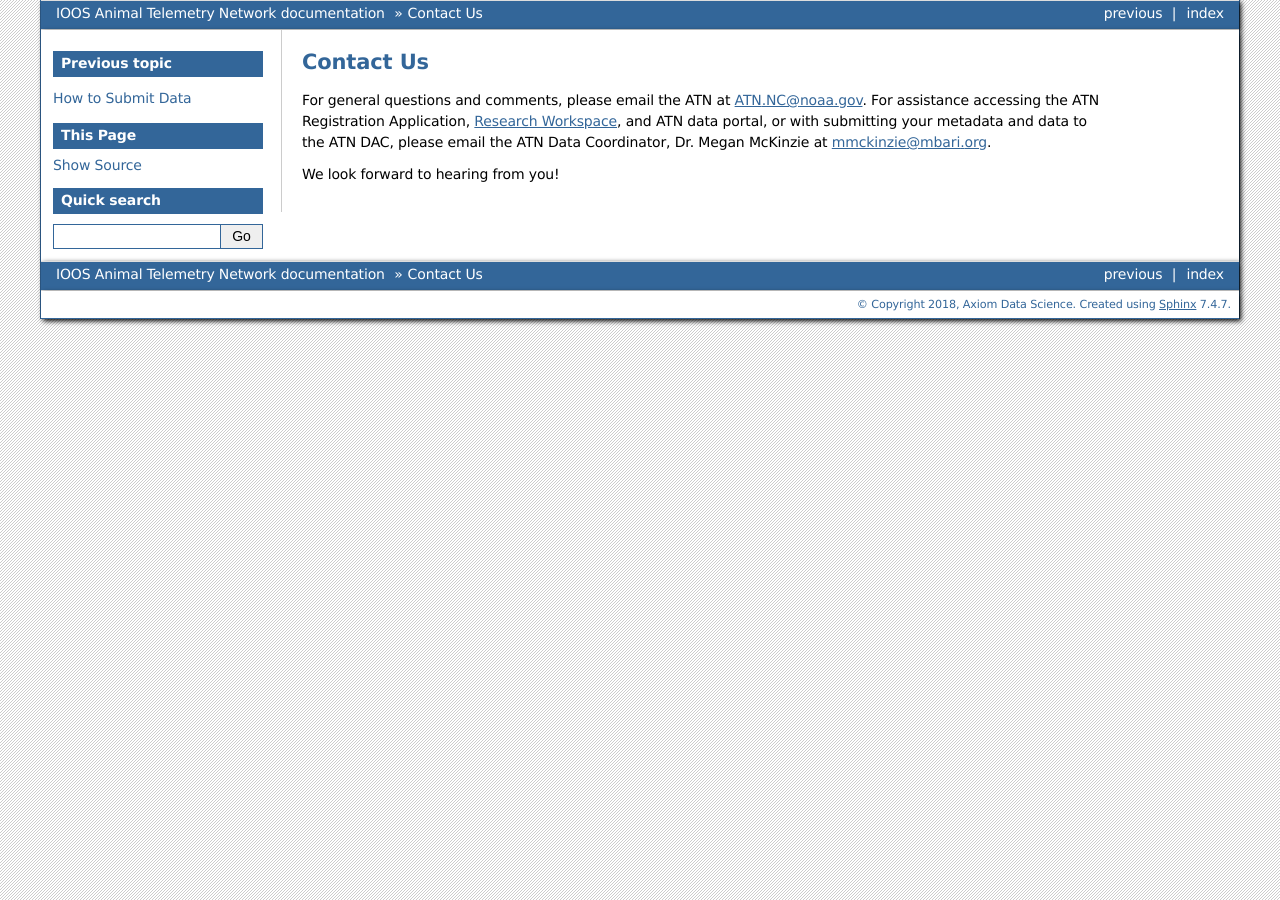
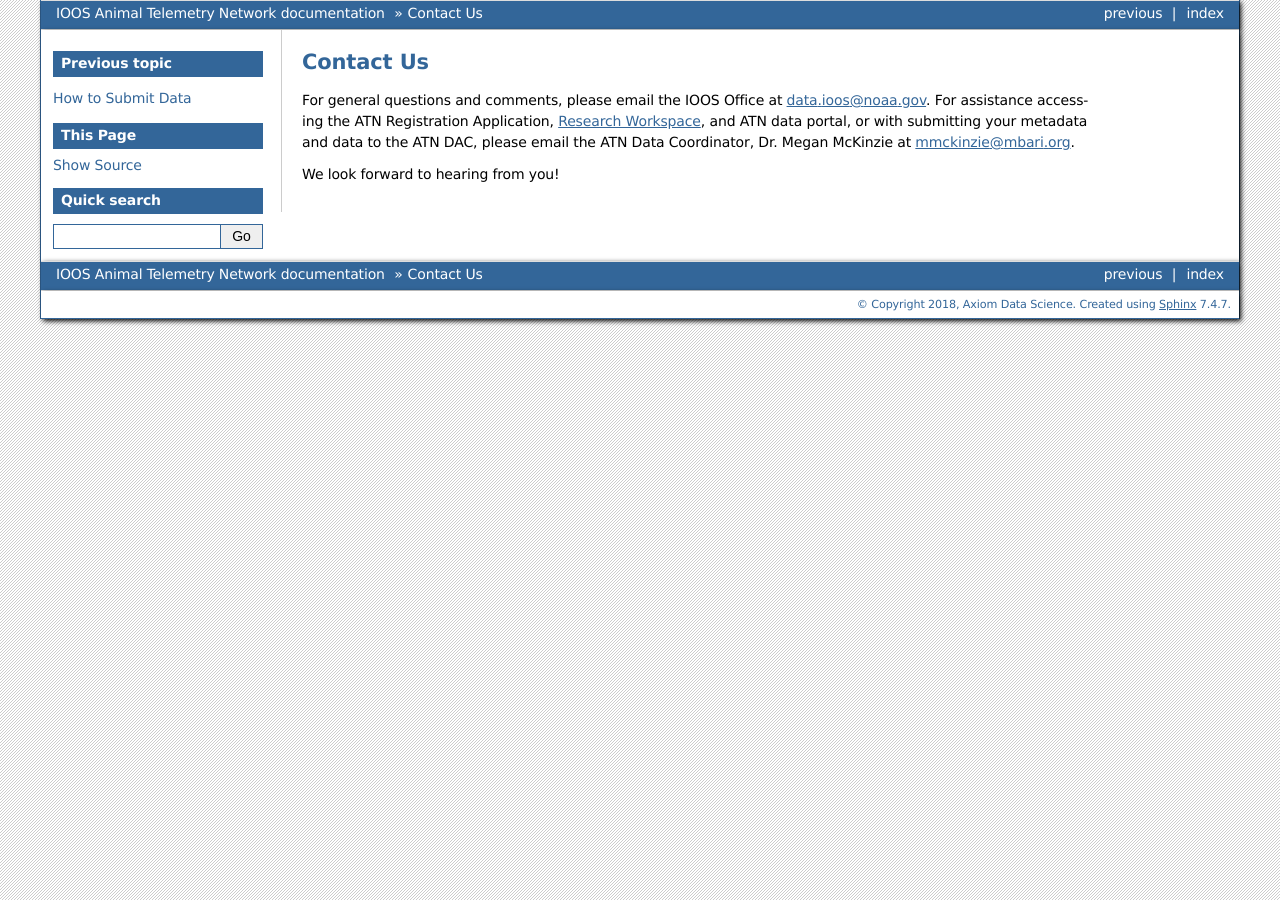
Before and after one commit to ioos/atn-docs, a Sphinx documentation site: the page built from docs/contact-us.rst, in a window 1280 px wide. Built offline with Sphinx 7.4.7, drawn with Linux system fonts in a browser that asks for light colours.

Commit message:
Update contact-us.rst
Changing generic contact email

```diff
--- a/docs/contact-us.rst
+++ b/docs/contact-us.rst
@@ -3,6 +3,6 @@
 Contact Us
 ==========
 
-For general questions and comments, please email the ATN at ATN.NC@noaa.gov. For assistance accessing the ATN Registration Application, `Research Workspace <https://researchworkspace.com/intro/>`_, and ATN data portal, or with submitting your metadata and data to the  ATN DAC, please email the ATN Data Coordinator, Dr. Megan McKinzie at mmckinzie@mbari.org.
+For general questions and comments, please email the IOOS Office at data.ioos@noaa.gov. For assistance accessing the ATN Registration Application, `Research Workspace <https://researchworkspace.com/intro/>`_, and ATN data portal, or with submitting your metadata and data to the  ATN DAC, please email the ATN Data Coordinator, Dr. Megan McKinzie at mmckinzie@mbari.org.
 
 We look forward to hearing from you!
```
